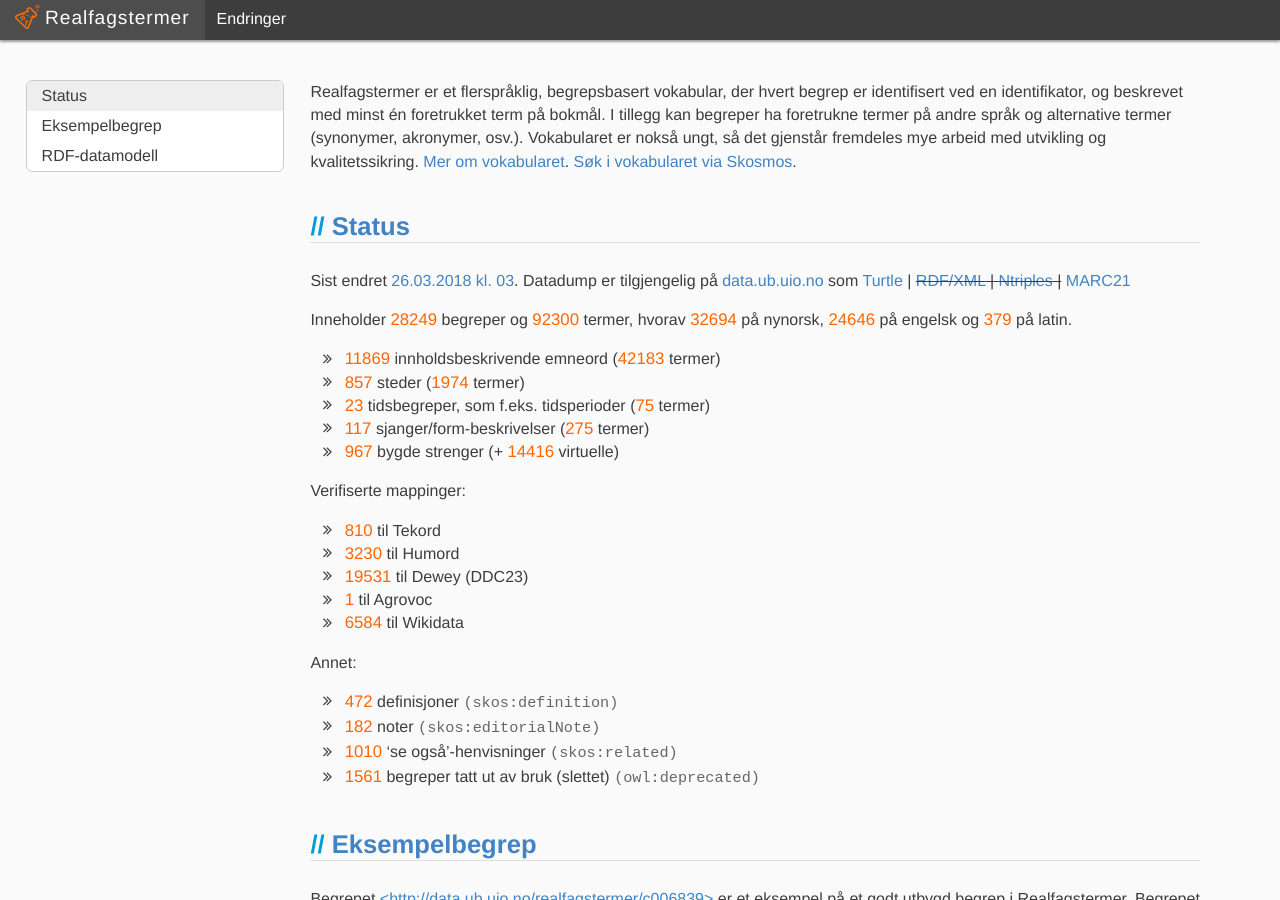
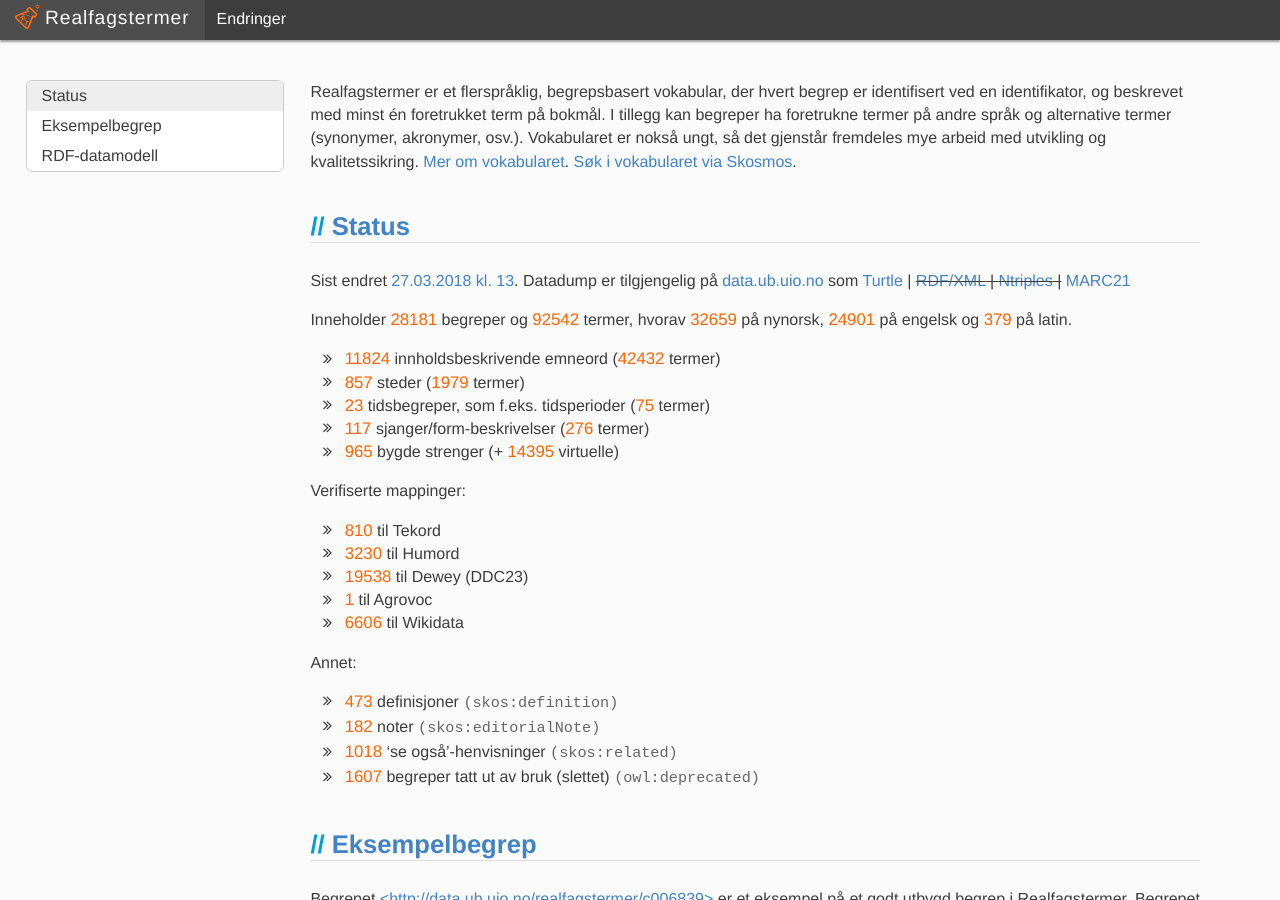
Before and after one commit to realfagstermer/realfagstermer.github.io, a Jekyll site: the page built from index.html, in a window 1280 px wide and 900 px high. Built offline with Jekyll 4.4.1, drawn with Linux system fonts in a browser that asks for light colours; nearby versions of some CDN libraries; library files that are not in the unit come from our copies.

Commit message:
Update stats

```diff
--- a/_data/stats_current.json
+++ b/_data/stats_current.json
@@ -1,10 +1,10 @@
 {
-  "concepts": 28249,
-  "conceptsWithoutStrings": 12866,
-  "deprecatedConcepts": 1561,
+  "concepts": 28181,
+  "conceptsWithoutStrings": 12821,
+  "deprecatedConcepts": 1607,
   "facets": {
     "CompoundConcept": {
-      "concepts": 967,
+      "concepts": 965,
       "prefLabels": {},
       "terms": 0
     },
@@ -17,28 +17,28 @@
       },
       "concepts": 117,
       "prefLabels": {
-        "en": 32,
+        "en": 33,
         "la": 0,
         "nb": 117,
         "nn": 5
       },
-      "terms": 275
+      "terms": 276
     },
     "Place": {
       "altLabels": {
         "en": 143,
         "la": 0,
-        "nb": 98,
-        "nn": 7
+        "nb": 99,
+        "nn": 8
       },
       "concepts": 857,
       "prefLabels": {
-        "en": 841,
+        "en": 843,
         "la": 1,
         "nb": 857,
-        "nn": 27
+        "nn": 28
       },
-      "terms": 1974
+      "terms": 1979
     },
     "Time": {
       "altLabels": {
@@ -58,49 +58,49 @@
     },
     "Topic": {
       "altLabels": {
-        "en": 1903,
+        "en": 1996,
         "la": 24,
-        "nb": 4530,
-        "nn": 5431
+        "nb": 4573,
+        "nn": 5462
       },
-      "concepts": 11869,
+      "concepts": 11824,
       "prefLabels": {
-        "en": 6252,
+        "en": 6424,
         "la": 354,
-        "nb": 11867,
-        "nn": 11822
+        "nb": 11822,
+        "nn": 11777
       },
-      "terms": 42183
+      "terms": 42432
     },
     "VirtualCompoundConcept": {
-      "concepts": 14416,
+      "concepts": 14395,
       "prefLabels": {},
       "terms": 0
     }
   },
   "features": {
-    "broadMatch": 3074,
-    "closeMatch": 15917,
-    "definition": 472,
+    "broadMatch": 3069,
+    "closeMatch": 15910,
+    "definition": 473,
     "editorialNote": 182,
-    "exactMatch": 3449,
+    "exactMatch": 3442,
     "narrowMatch": 0,
-    "related": 1010,
-    "relatedMatch": 4066
+    "related": 1018,
+    "relatedMatch": 4060
   },
   "mappings": {
     "agrovoc": 1,
-    "ddc": 19531,
+    "ddc": 19538,
     "humord": 3230,
     "tekord": 810,
-    "wikidata": 6584
+    "wikidata": 6606
   },
   "terms": {
-    "_sum": 92300,
-    "en": 24646,
+    "_sum": 92542,
+    "en": 24901,
     "la": 379,
-    "nb": 34581,
-    "nn": 32694
+    "nb": 34603,
+    "nn": 32659
   },
-  "ts": 1522035860
+  "ts": 1522156874
 }
```
Also changed, not shown: _data/stats.json.
